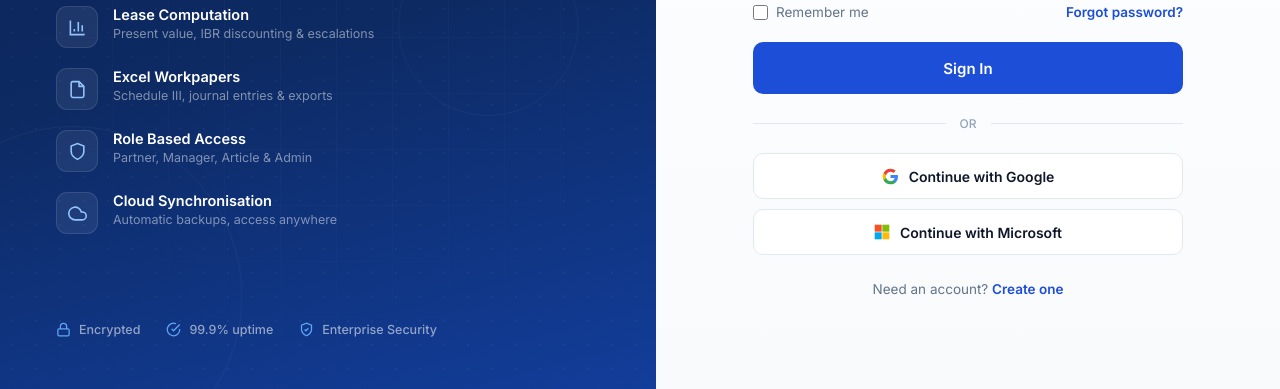
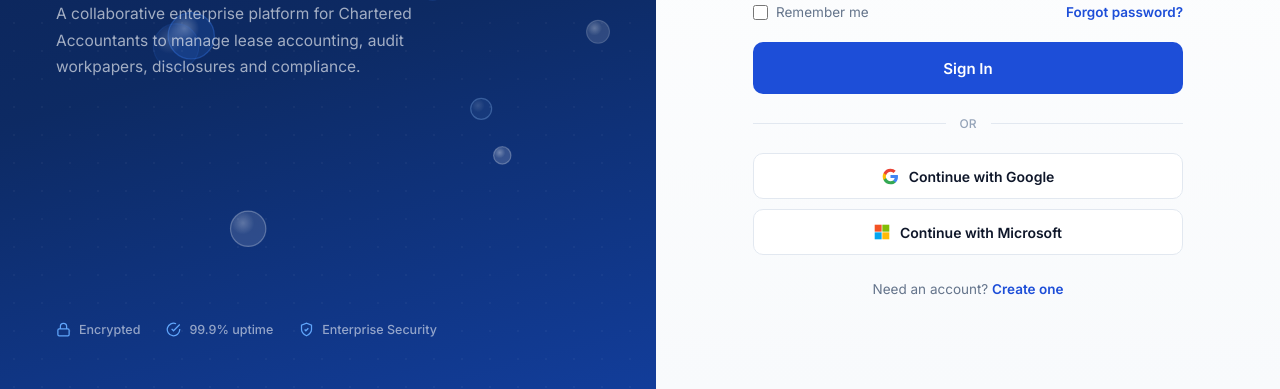
Before and after one commit to Ritesh123423/my-workflow-app, a plain HTML site: page frontend/rou/login.html in a window 1280 px wide. Shown: the part 411-800 px from the top of the page. Drawn offline with Linux system fonts and the light colour scheme.

Commit message:
login: remove feature list, add animated bubble canvas background

```diff
--- a/frontend/rou/login.html
+++ b/frontend/rou/login.html
@@ -36,32 +36,11 @@
   }
   @keyframes slideInLeft { to { transform:translateX(0); opacity:1; } }
 
-  /* Background decoration */
-  .lp-deco { position:absolute; inset:0; overflow:hidden; pointer-events:none; z-index:0; }
-  .lp-circle {
-    position:absolute; border-radius:50%;
-    background:radial-gradient(circle, rgba(255,255,255,0.05) 0%, transparent 70%);
-    animation:floatCircle 26s ease-in-out infinite;
-  }
-  .lp-circle.c1 { width:560px; height:560px; top:-160px; right:-140px; }
-  .lp-circle.c2 { width:340px; height:340px; bottom:-80px; left:-100px; border:1px solid rgba(255,255,255,0.06); background:none; animation-duration:32s; animation-direction:reverse; }
-  .lp-circle.c3 { width:180px; height:180px; top:44%; left:60%; border:1px solid rgba(255,255,255,0.05); background:none; animation-duration:24s; }
-  @keyframes floatCircle {
-    0%,100% { transform:translate(0,0); }
-    50% { transform:translate(12px,-14px); }
-  }
-  .lp-grid {
-    position:absolute; inset:0;
-    background-image:linear-gradient(rgba(255,255,255,0.025) 1px, transparent 1px),
-                     linear-gradient(90deg, rgba(255,255,255,0.025) 1px, transparent 1px);
-    background-size:56px 56px;
-    mask-image:radial-gradient(ellipse at center, black 30%, transparent 75%);
-    -webkit-mask-image:radial-gradient(ellipse at center, black 30%, transparent 75%);
-  }
+  /* subtle dot grid kept as texture */
   .lp-dots {
-    position:absolute; inset:0;
-    background-image:radial-gradient(rgba(255,255,255,0.04) 1px, transparent 1px);
-    background-size:24px 24px;
+    position:absolute; inset:0; pointer-events:none; z-index:0;
+    background-image:radial-gradient(rgba(255,255,255,0.035) 1px, transparent 1px);
+    background-size:28px 28px;
   }
 
   .lp-left-inner { position:relative; z-index:1; }
@@ -91,18 +70,8 @@
     max-width:440px; margin-bottom:40px;
   }
 
-  /* Features */
-  .lp-features { display:flex; flex-direction:column; gap:20px; max-width:440px; }
-  .lp-feat { display:flex; gap:15px; align-items:flex-start; }
-  .lp-feat-ic {
-    width:42px; height:42px; border-radius:11px; flex-shrink:0;
-    background:rgba(255,255,255,0.07); border:1px solid rgba(255,255,255,0.1);
-    display:flex; align-items:center; justify-content:center;
-    color:#93c5fd; transition:transform 200ms ease, background 200ms ease;
-  }
-  .lp-feat:hover .lp-feat-ic { transform:translateY(-2px); background:rgba(255,255,255,0.12); }
-  .lp-feat-title { font-size:14.5px; font-weight:600; color:#fff; margin-bottom:2px; }
-  .lp-feat-desc { font-size:12.5px; color:rgba(255,255,255,0.48); line-height:1.5; }
+  /* Bubble canvas */
+  #bubble-canvas { position:absolute; inset:0; width:100%; height:100%; z-index:0; pointer-events:none; }
 
   /* Bottom trust */
   .lp-trust { position:relative; z-index:1; display:flex; gap:26px; flex-wrap:wrap; }
@@ -241,13 +210,8 @@
 
   <!-- ══ LEFT: BRANDING ══ -->
   <div class="lp-left">
-    <div class="lp-deco">
-      <div class="lp-grid"></div>
-      <div class="lp-dots"></div>
-      <div class="lp-circle c1"></div>
-      <div class="lp-circle c2"></div>
-      <div class="lp-circle c3"></div>
-    </div>
+    <canvas id="bubble-canvas"></canvas>
+    <div class="lp-dots"></div>
 
     <div class="lp-left-inner lp-brand">
       <div class="lp-brand-mark">KG</div>
@@ -261,44 +225,7 @@
       <h1 class="lp-heading">Ind AS 116 Lease<br><span class="accent">Management Platform</span></h1>
       <p class="lp-sub">A collaborative enterprise platform for Chartered Accountants to manage lease accounting, audit workpapers, disclosures and compliance.</p>
 
-      <div class="lp-features">
-        <div class="lp-feat">
-          <div class="lp-feat-ic">
-            <svg width="19" height="19" viewBox="0 0 24 24" fill="none" stroke="currentColor" stroke-width="2"><path d="M3 3v18h18"/><path d="M18 17V9M13 17V5M8 17v-3"/></svg>
-          </div>
-          <div>
-            <div class="lp-feat-title">Lease Computation</div>
-            <div class="lp-feat-desc">Present value, IBR discounting &amp; escalations</div>
-          </div>
-        </div>
-        <div class="lp-feat">
-          <div class="lp-feat-ic">
-            <svg width="19" height="19" viewBox="0 0 24 24" fill="none" stroke="currentColor" stroke-width="2"><path d="M14 2H6a2 2 0 00-2 2v16a2 2 0 002 2h12a2 2 0 002-2V8z"/><polyline points="14 2 14 8 20 8"/></svg>
-          </div>
-          <div>
-            <div class="lp-feat-title">Excel Workpapers</div>
-            <div class="lp-feat-desc">Schedule III, journal entries &amp; exports</div>
-          </div>
-        </div>
-        <div class="lp-feat">
-          <div class="lp-feat-ic">
-            <svg width="19" height="19" viewBox="0 0 24 24" fill="none" stroke="currentColor" stroke-width="2"><path d="M12 22s8-4 8-10V5l-8-3-8 3v7c0 6 8 10 8 10z"/></svg>
-          </div>
-          <div>
-            <div class="lp-feat-title">Role Based Access</div>
-            <div class="lp-feat-desc">Partner, Manager, Article &amp; Admin</div>
-          </div>
-        </div>
-        <div class="lp-feat">
-          <div class="lp-feat-ic">
-            <svg width="19" height="19" viewBox="0 0 24 24" fill="none" stroke="currentColor" stroke-width="2"><path d="M18 10h-1.26A8 8 0 109 20h9a5 5 0 000-10z"/></svg>
-          </div>
-          <div>
-            <div class="lp-feat-title">Cloud Synchronisation</div>
-            <div class="lp-feat-desc">Automatic backups, access anywhere</div>
-          </div>
-        </div>
-      </div>
+
     </div>
 
     <div class="lp-trust">
@@ -496,5 +423,109 @@
   window.addEventListener('load', positionUnderline);
   window.addEventListener('resize', positionUnderline);
 </script>
+
+<script>
+// ── Bubble canvas animation ────────────────────────────────────────────
+(function() {
+  var canvas = document.getElementById('bubble-canvas');
+  if (!canvas) return;
+  var ctx = canvas.getContext('2d');
+  var bubbles = [];
+  var RAF;
+
+  var PALETTE = [
+    'rgba(96,165,250,',   // blue-400
+    'rgba(147,197,253,',  // blue-300
+    'rgba(59,130,246,',   // blue-500
+    'rgba(191,219,254,',  // blue-200
+    'rgba(255,255,255,',  // white
+  ];
+
+  function resize() {
+    var left = canvas.parentElement;
+    canvas.width  = left.offsetWidth;
+    canvas.height = left.offsetHeight;
+  }
+
+  function rand(min, max) { return min + Math.random() * (max - min); }
+
+  function makeBubble(fromBottom) {
+    var r = rand(4, 26);
+    return {
+      x: rand(r, canvas.width - r),
+      y: fromBottom ? canvas.height + r + rand(0, canvas.height) : rand(0, canvas.height),
+      r: r,
+      vx: rand(-0.28, 0.28),
+      vy: -rand(0.30, 0.85),
+      alpha: rand(0.06, 0.22),
+      strokeAlpha: rand(0.12, 0.38),
+      color: PALETTE[Math.floor(Math.random() * PALETTE.length)],
+      wobble: rand(0, Math.PI * 2),
+      wobbleSpeed: rand(0.008, 0.022),
+      wobbleAmp: rand(0.4, 1.1),
+    };
+  }
+
+  function initBubbles() {
+    bubbles = [];
+    var count = Math.floor((canvas.width * canvas.height) / 14000);
+    count = Math.max(18, Math.min(count, 55));
+    for (var i = 0; i < count; i++) bubbles.push(makeBubble(false));
+  }
+
+  function drawBubble(b) {
+    ctx.save();
+    // filled translucent circle
+    ctx.beginPath();
+    ctx.arc(b.x, b.y, b.r, 0, Math.PI * 2);
+    ctx.fillStyle = b.color + b.alpha + ')';
+    ctx.fill();
+
+    // glossy ring
+    ctx.beginPath();
+    ctx.arc(b.x, b.y, b.r, 0, Math.PI * 2);
+    ctx.strokeStyle = b.color + b.strokeAlpha + ')';
+    ctx.lineWidth = 1.2;
+    ctx.stroke();
+
+    // specular highlight
+    var gx = b.x - b.r * 0.30;
+    var gy = b.y - b.r * 0.32;
+    var gr = ctx.createRadialGradient(gx, gy, 0, gx, gy, b.r * 0.65);
+    gr.addColorStop(0, 'rgba(255,255,255,' + (b.alpha * 1.8) + ')');
+    gr.addColorStop(1, 'rgba(255,255,255,0)');
+    ctx.beginPath();
+    ctx.arc(b.x, b.y, b.r, 0, Math.PI * 2);
+    ctx.fillStyle = gr;
+    ctx.fill();
+    ctx.restore();
+  }
+
+  function step() {
+    ctx.clearRect(0, 0, canvas.width, canvas.height);
+    for (var i = bubbles.length - 1; i >= 0; i--) {
+      var b = bubbles[i];
+      b.wobble += b.wobbleSpeed;
+      b.x += b.vx + Math.sin(b.wobble) * b.wobbleAmp * 0.15;
+      b.y += b.vy;
+      drawBubble(b);
+      // recycle when fully above the panel
+      if (b.y + b.r < -10) {
+        bubbles[i] = makeBubble(true);
+      }
+    }
+    RAF = requestAnimationFrame(step);
+  }
+
+  window.addEventListener('resize', function() {
+    resize();
+    initBubbles();
+  });
+
+  resize();
+  initBubbles();
+  step();
+})();
+</script>
 </body>
 </html>
```
